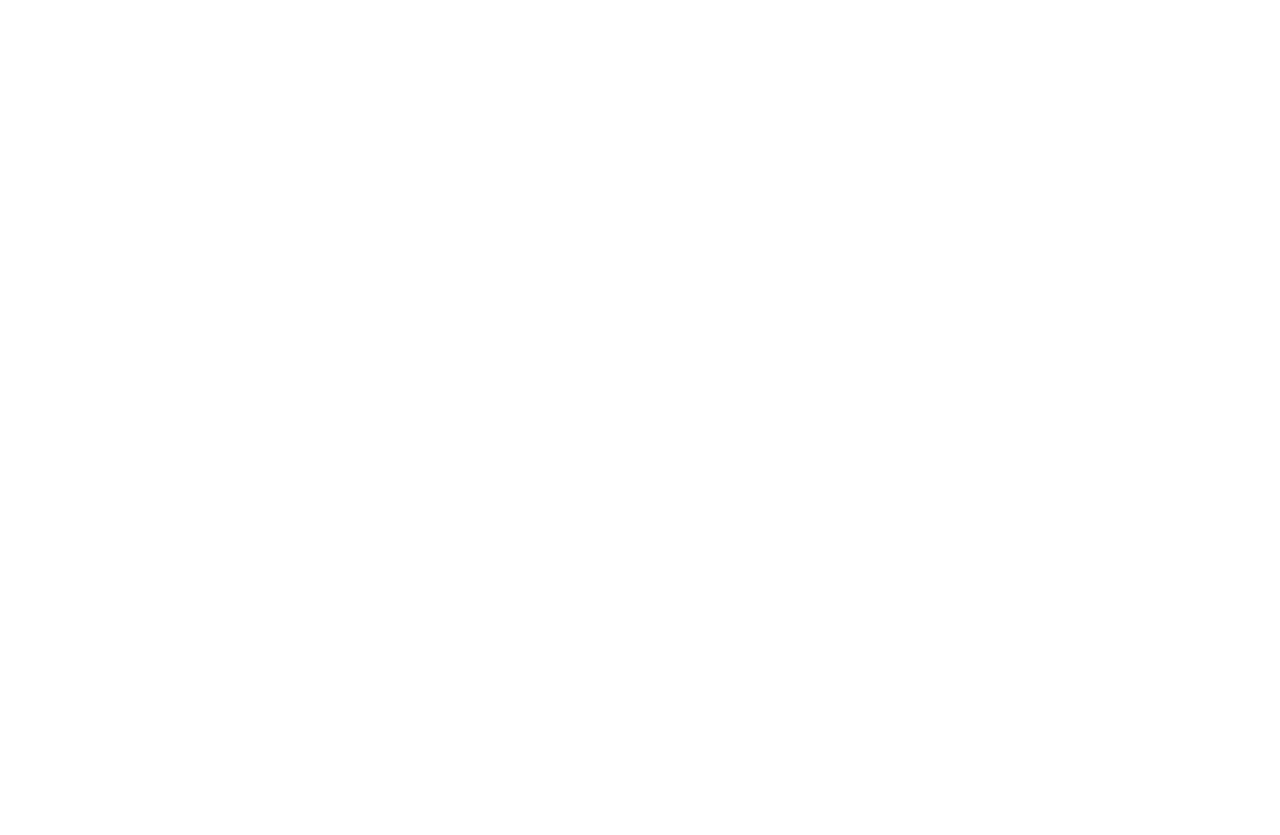
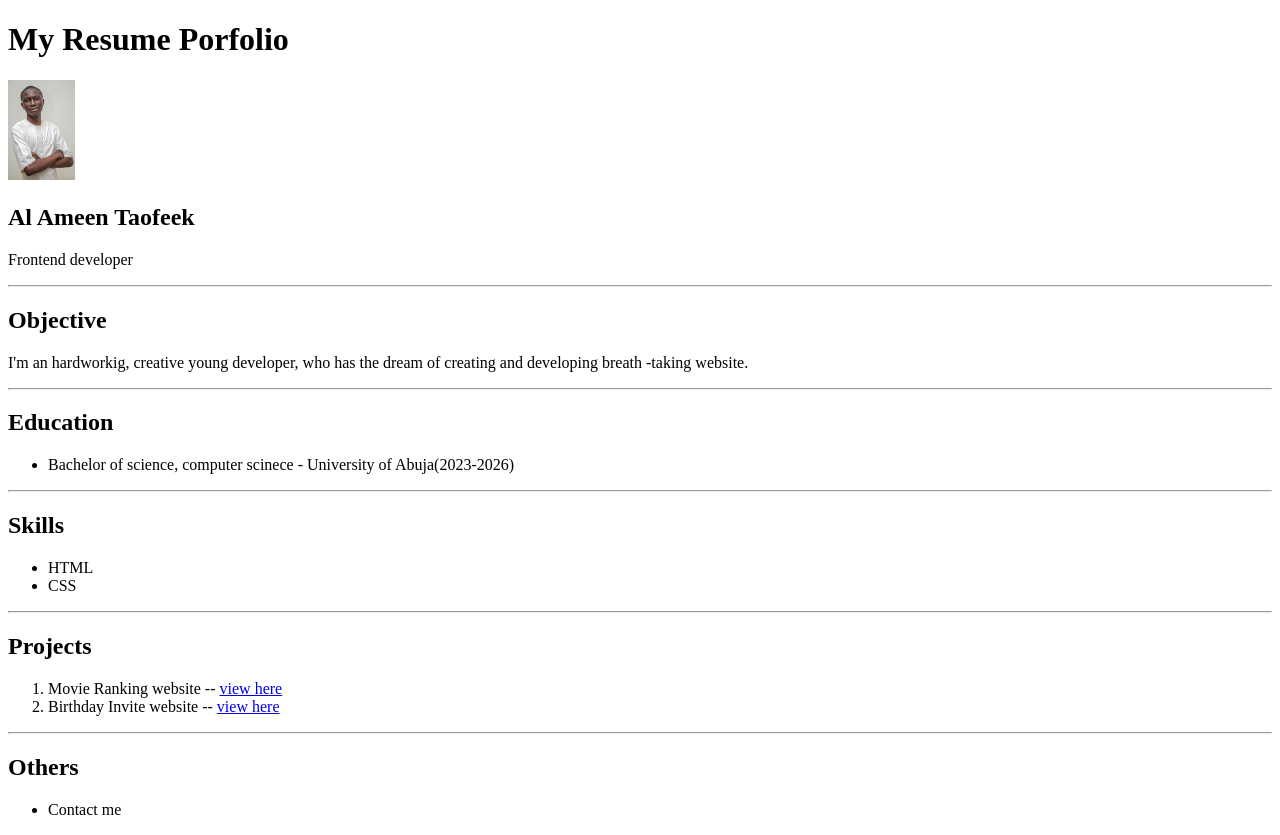
Before and after one commit to alameen-coder/4.4-Capstone-project-resume, a plain HTML site: page index.html in a window 1280 px wide. Before the commit the page ends 800 px from the top, so only its background shows below. Drawn offline with Linux system fonts and the light colour scheme.

Commit message:
adding additional html file

```diff
--- a/index.html
+++ b/index.html
@@ -5,5 +5,48 @@
     <meta name="viewport" content="width=device-width, initial-scale=1.0" />
     <title>My Resume Porfolio</title>
   </head>
-  <body></body>
+  <body>
+    <div>
+      <h1>My Resume Porfolio</h1>
+      <img src="./profile-img.jpg" alt="my image " height="100" />
+      <h2>Al Ameen Taofeek</h2>
+      <p>Frontend developer</p>
+      <hr />
+      <h2>Objective</h2>
+      <p>
+        I'm an hardworkig, creative young developer, who has the dream of
+        creating and developing breath -taking website.
+      </p>
+      <hr />
+      <h2>Education</h2>
+      <ul>
+        <li>
+          Bachelor of science, computer scinece - University of Abuja(2023-2026)
+        </li>
+      </ul>
+      <hr />
+      <h2>Skills</h2>
+      <ul>
+        <li>HTML</li>
+        <li>CSS</li>
+      </ul>
+      <hr />
+      <h2>Projects</h2>
+      <ol>
+        <li>
+          Movie Ranking website --
+          <a href="./movie-ranking.html">view here</a>
+        </li>
+          <li>Birthday Invite website --
+          <a href="./birthday-invite.html">view here</a>
+        </li>
+        </li>
+      </ol>
+      <hr/>
+      <h2>Others</h2>
+      <ul>
+        <li>Contact me</li>
+       </ul>
+    </div>
+  </body>
 </html>
```
Also changed, not shown: birthday-invite.html (added, +19 -0 lines), movie-ranking.html (added, +13 -0 lines), profile-img.jpg (added).
